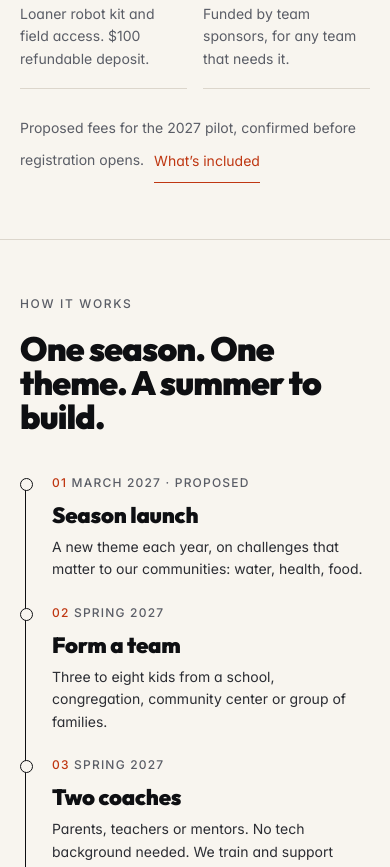
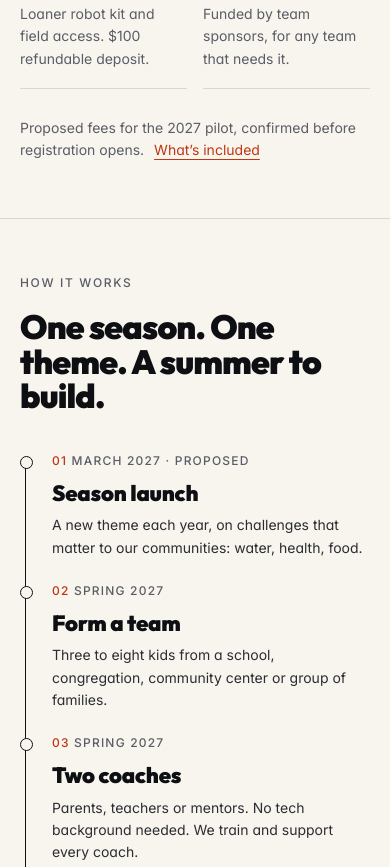
Before and after one commit to glappycom/afrobot, a plain HTML site: page index.html in a window 390 px wide. Shown: the part 2701-3568 px from the top of the page. Drawn offline with Linux system fonts and the light colour scheme.

Commit message:
v18: tidy inline link tap targets

```diff
--- a/styles.css
+++ b/styles.css
@@ -515,3 +515,7 @@ html[data-accent="blue"] .footer nav a:hover{color:var(--accent-on-ink)}
   .sponsor__side{margin-top:24px}
   .footer .c-11-13{margin-top:12px}
 }
+.tlink,.theme__meta a{border-bottom:0;text-decoration:underline;text-decoration-thickness:1px;text-underline-offset:4px}
+@media (max-width:900px){
+  .tlink,.theme__meta a{display:inline-block;min-height:0;padding-block:12px;margin-block:-12px}
+}
```
